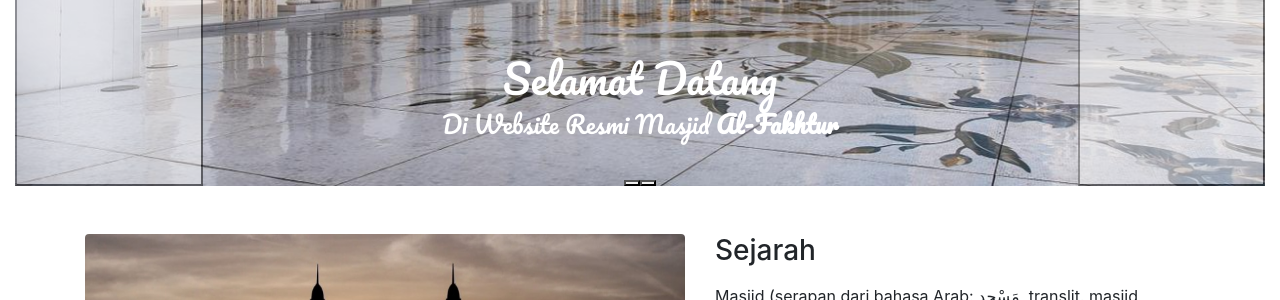
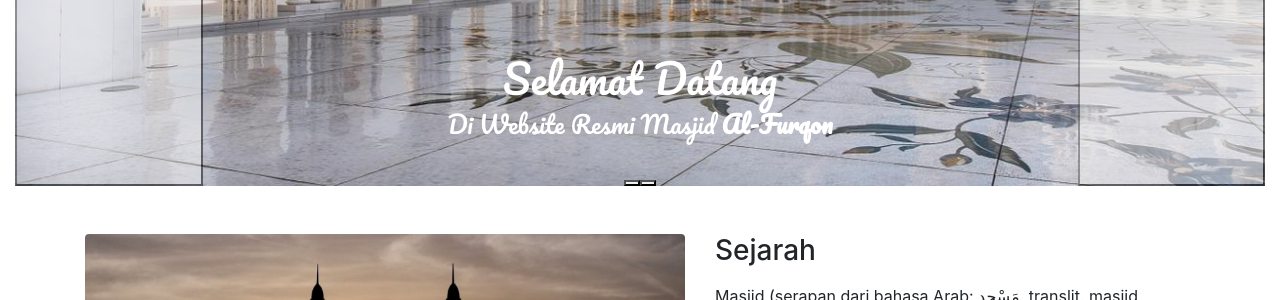
Before and after one commit to AdriskaEstiawan/Projek_PengelolanDataMasjid, a PHP site: page /halaman.php in a window 1280 px wide. Shown: the part 548-848 px from the top of the page. Run offline with PHP 8.4, Linux system fonts and the light colour scheme; data comes from the database, SQL or seed files in the repository; some libraries are stand-ins or nearby versions.

Commit message:
mengubah nama masjid pada gambar slide

```diff
--- a/halaman.php
+++ b/halaman.php
@@ -29,7 +29,7 @@
                     <img src="img/slide/slide1.jpg" class="d-block w-100">
                     <div class="carousel-caption d-none d-md-block position-absolute top-50 start-50 translate-middle custom-font">
                         <h1>Selamat Datang</h1>
-                        <h4>Di Website Resmi Masjid <b>Al-Fakhtur</b></h4>
+                        <h4>Di Website Resmi Masjid <b>Al-Furqon</b></h4>
                     </div>
                 </div>
                 <div class="carousel-item">
```
